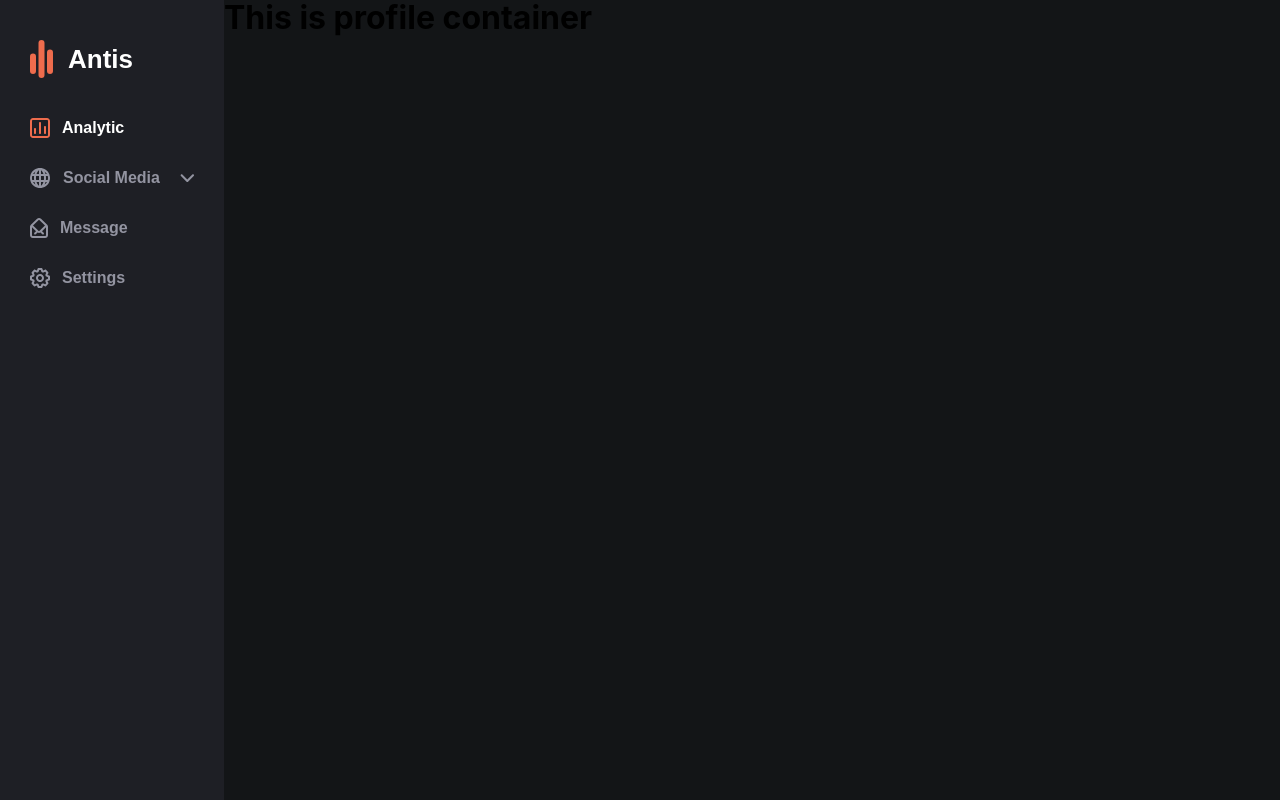
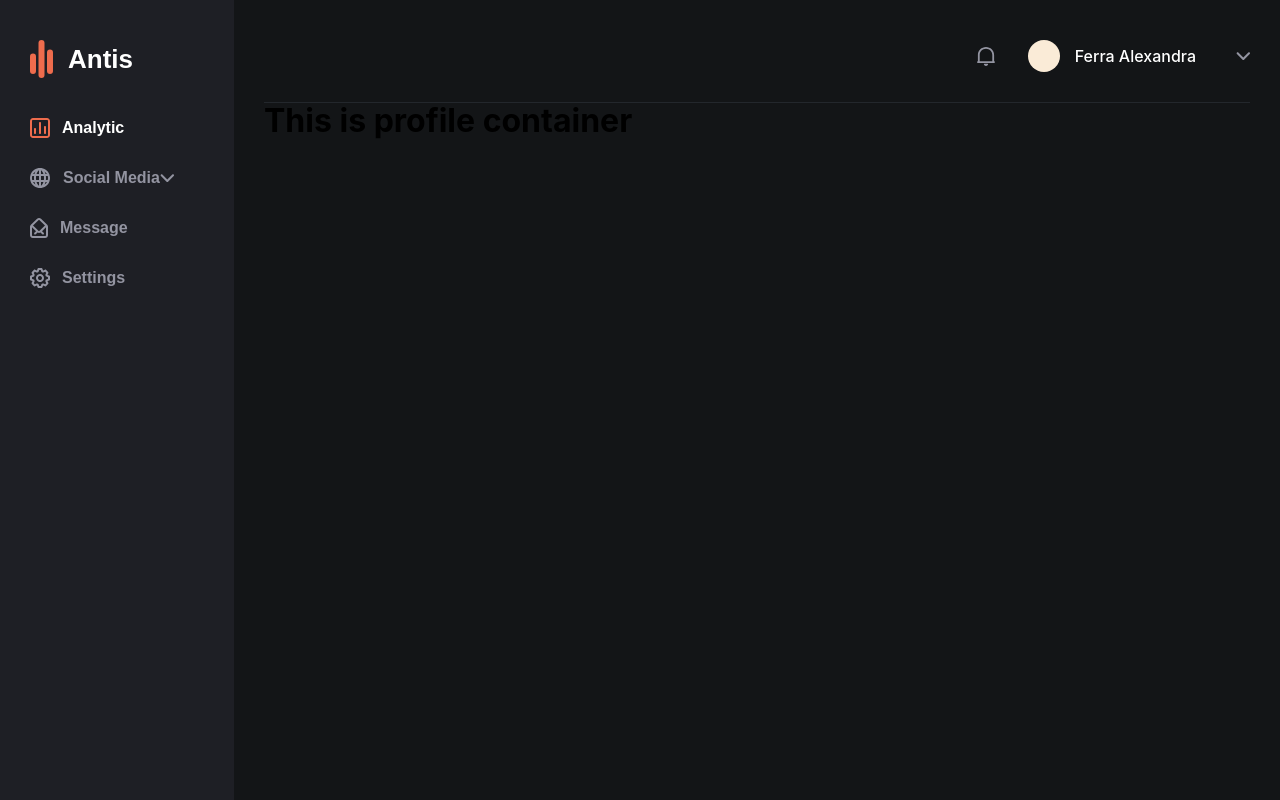
Before and after one commit to Staff-Muffins/antis-social-media, a React (Create React App) app: page /profile in a window 1280 px wide. Built offline with nearby package versions, Linux system fonts and the light colour scheme.

Commit message:
Header for content (styles and components)

```diff
--- a/src/App.tsx
+++ b/src/App.tsx
@@ -13,11 +13,22 @@ import Posts from "./components/pages/SocialMedia/Posts";
 import Profile from "./components/pages/SocialMedia/Profile";
 import Followers from "./components/pages/SocialMedia/Followers";
 import Statistic from "./components/pages/SocialMedia/Statistic";
+import { ArrowIcon } from "./components/icons/Arrow";
+import { NotificationsIcon } from "./components/icons/Notification";
 
 function App() {
   return (
     <div className="application-wrapper">
       <Navigation />
+      <div className="content-wrapper">
+        <div className="herder">
+          <NotificationsIcon />
+          <div className="profile">
+            <div className="profile-icon" />
+            <span className="profile-nickname">Ferra Alexandra</span>
+            <ArrowIcon style={{ transform: "rotate(180deg)" }} />
+          </div>
+        </div>
         <Routes>
           <Route path="/analytic" element={<Analytic />} />
           <Route path="/posts" element={<Posts />} />
@@ -26,6 +37,7 @@ function App() {
           <Route path="/statistic" element={<Statistic />} />
         </Routes>
       </div>
+    </div>
   );
 }
 
--- a/src/assets/scss/components/navigation/navigation.scss
+++ b/src/assets/scss/components/navigation/navigation.scss
@@ -2,6 +2,7 @@
 
 .navigation {
   &-container {
+    width: 15%;
     height: 100%;
     padding: 0 30px;
     background-color: $navigation-dark;
--- a/src/assets/scss/main.scss
+++ b/src/assets/scss/main.scss
@@ -16,8 +16,49 @@ body,
   width: 100%;
   height: 100%;
 }
+
 .application-wrapper {
   display: flex;
   flex-direction: row;
   align-items: flex-start;
 }
+
+.content-wrapper {
+  width: 85%;
+  height: 100%;
+  display: flex;
+  flex-direction: column;
+  margin: 0 30px;
+  .herder {
+    display: flex;
+    flex-direction: row;
+    align-items: center;
+    justify-content: flex-end;
+    padding: 40px 0px 30px 0px;
+    flex-wrap: nowrap;
+    border-bottom: 1px solid #23272c;
+    .profile {
+      margin-left: 30px;
+      display: flex;
+      flex-direction: row;
+      align-content: center;
+      align-items: center;
+      justify-content: center;
+      &-nickname {
+        margin-left: 15px;
+        margin-right: 40px;
+        font-style: normal;
+        font-weight: 500;
+        font-size: 16px;
+        line-height: 20px;
+        color: #ffffff;
+      }
+      &-icon {
+        width: 32px;
+        height: 32px;
+        border-radius: 100%;
+        background-color: antiquewhite;
+      }
+    }
+  }
+}
--- /dev/null
+++ b/src/components/icons/Notification.tsx
@@ -0,0 +1,36 @@
+import React, { FC, ComponentProps } from "react";
+
+interface Props extends ComponentProps<"svg"> {
+  width?: number;
+  height?: number;
+  color?: string;
+}
+
+export const NotificationsIcon: FC<Props> = ({
+  width,
+  height,
+  color,
+  ...props
+}) => {
+  return (
+    <svg
+      {...props}
+      width={width}
+      height={height}
+      viewBox="0 0 24 24"
+      fill="none"
+      xmlns="http://www.w3.org/2000/svg"
+    >
+      <path
+        d="M21 18.0233C21 18.5113 20.6043 18.907 20.1163 18.907H3.88372C3.39565 18.907 3 18.5113 3 18.0233C3 17.5352 3.39566 17.1395 3.88372 17.1395H3.9V10.9809C3.9 6.57288 7.527 3 12 3C16.473 3 20.1 6.57288 20.1 10.9809V17.1395H20.1163C20.6043 17.1395 21 17.5352 21 18.0233ZM5.7 17.1395H18.3V10.9809C18.3 7.5494 15.4794 4.76744 12 4.76744C8.5206 4.76744 5.7 7.5494 5.7 10.9809V17.1395ZM9.97604 20.7558C9.73121 20.2608 10.1977 19.7907 10.75 19.7907H13.25C13.8023 19.7907 14.2688 20.2608 14.024 20.7558C13.9155 20.9751 13.7699 21.1773 13.591 21.3529C13.169 21.7672 12.5967 22 12 22C11.4033 22 10.831 21.7672 10.409 21.3529C10.2301 21.1773 10.0845 20.9751 9.97604 20.7558Z"
+        fill="#9394A1"
+      />
+    </svg>
+  );
+};
+
+NotificationsIcon.defaultProps = {
+  width: 24,
+  height: 24,
+  color: "#9394A1",
+};
--- a/src/components/navigation/components/NavigationLink.tsx
+++ b/src/components/navigation/components/NavigationLink.tsx
@@ -27,6 +27,7 @@ const NavigationLink = ({
     <div className="navigation-link-container">
       <div
         className="navigation-link"
+        style={{ width: "100%" }}
         onClick={() => setShowDropdown(!showDropdown)}
       >
         {icon}
@@ -41,7 +42,7 @@ const NavigationLink = ({
           <ArrowIcon
             style={{
               transform: showDropdown ? "" : "rotate(180deg)",
-              marginLeft: "20px",
+              marginLeft: "auto",
               transition: "0.3s",
             }}
           />
```
Lines whose indentation alone changed are shown as unchanged.
